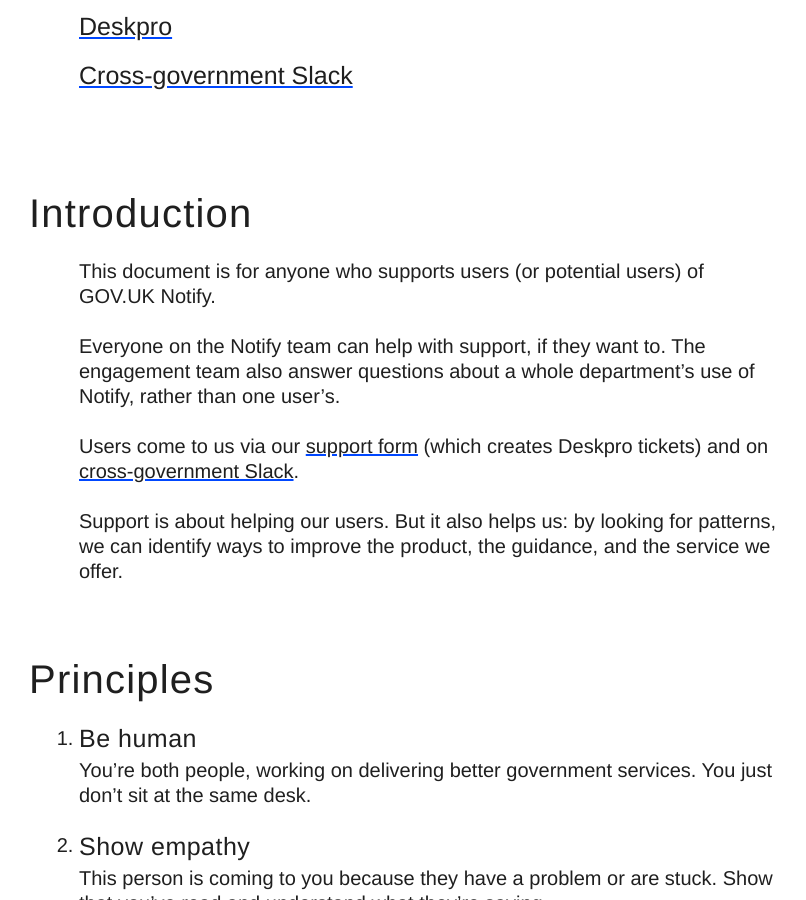
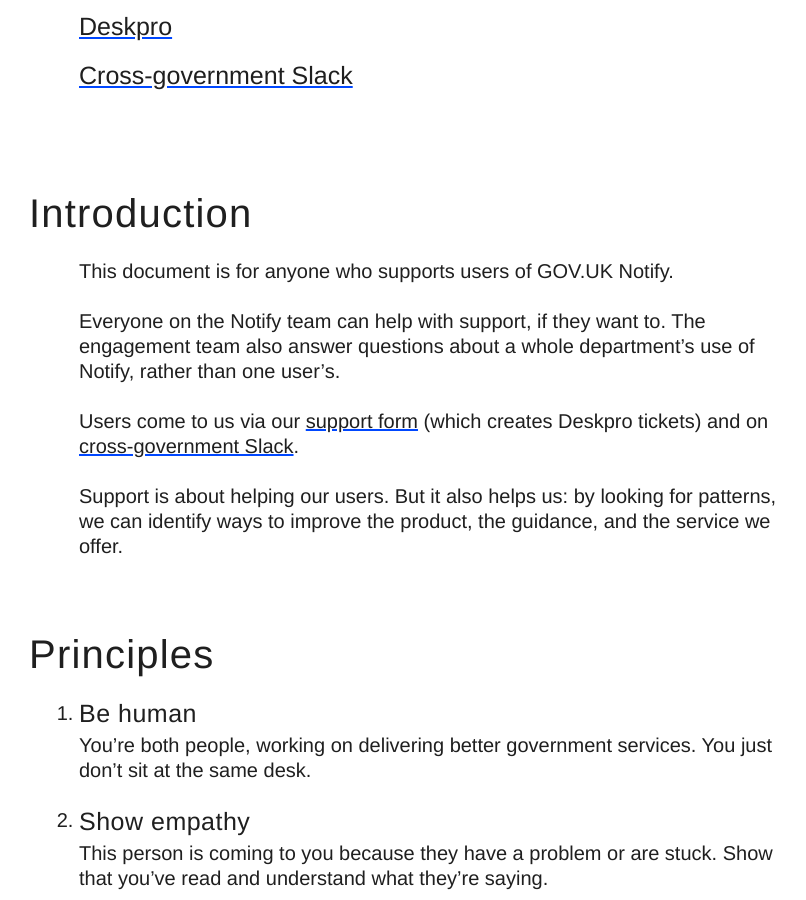
Before and after one commit to alphagov/notify-support, a Jekyll site: the page built from index.md, in a window 1280 px wide and 900 px high, scrolled down 450 px. Shown: the whole window, without its empty margins (46-852 px from the left). Built offline with Jekyll 4.4.1, drawn with Linux system fonts in a browser that asks for light colours.

Commit message:
Remove guff from intro

```diff
--- a/_content/introduction.markdown
+++ b/_content/introduction.markdown
@@ -4,7 +4,7 @@ slug: welcome
 order: 1
 ---
 
-This document is for anyone who supports users (or potential users) of GOV.UK&nbsp;Notify.
+This document is for anyone who supports users of GOV.UK Notify.
 
 Everyone on the Notify team can help with support, if they want to. The engagement team also answer questions about a whole department’s use of Notify, rather than one user’s.
 
```
